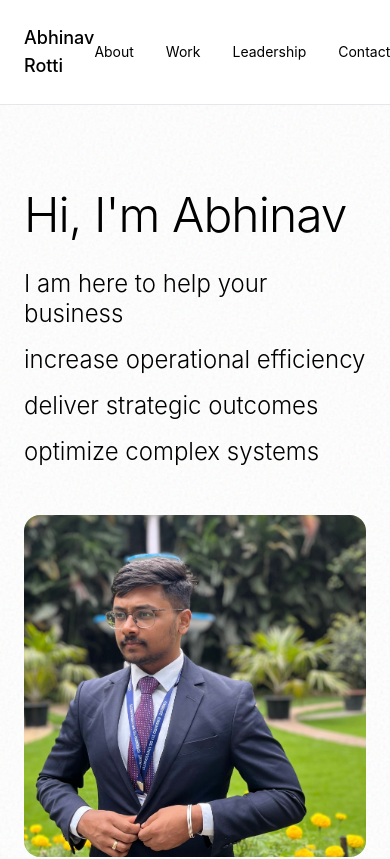
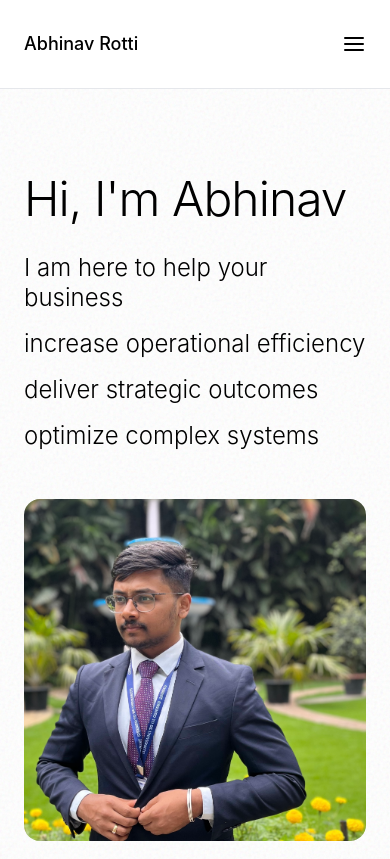
Before and after one commit to AidenCipher/abhinav-portfolio, a Next.js app: page / in a window 390 px wide. Shown: the top 859 px of the page. Built offline with nearby package versions, Linux system fonts and the light colour scheme.

Commit message:
Refactor Navigation component to include mobile menu functionality with animations, update package dependencies by removing 'resend' and other unused modules from package.json and package-lock.json.

```diff
--- a/components/Navigation.tsx
+++ b/components/Navigation.tsx
@@ -1,10 +1,13 @@
 'use client'
 
+import { useState } from 'react'
 import Link from 'next/link'
 import { usePathname } from 'next/navigation'
+import { motion, AnimatePresence } from 'framer-motion'
 
 export default function Navigation() {
   const pathname = usePathname()
+  const [isOpen, setIsOpen] = useState(false)
 
   const links = [
     { href: '/about', label: 'About' },
@@ -13,23 +16,32 @@ export default function Navigation() {
     { href: '/contact', label: 'Contact' },
   ]
 
+  const toggleMenu = () => setIsOpen(!isOpen)
+
   return (
-    // UPDATED LINE: Added sticky, top-0, z-50, and bg-background
-    <nav className="sticky top-0 z-50 bg-background border-b border-gray-200" aria-label="Main navigation">
+    <nav className="sticky top-0 z-50 bg-background/95 backdrop-blur-sm border-b border-gray-200" aria-label="Main navigation">
       <div className="max-w-7xl mx-auto px-6 py-6">
         <div className="flex items-center justify-between">
-          <Link href="/" className="text-foreground hover:opacity-70 transition-opacity">
+          <Link
+            href="/"
+            className="text-foreground hover:opacity-70 transition-opacity z-50 relative"
+            onClick={() => setIsOpen(false)}
+          >
             <span className="text-lg font-medium">Abhinav Rotti</span>
           </Link>
-          <ul className="flex gap-8">
+
+          {/* Desktop Navigation */}
+          <ul className="hidden md:flex gap-8">
             {links.map((link) => {
               const isActive = pathname === link.href
               return (
                 <li key={link.href}>
                   <Link
                     href={link.href}
-                    className={`text-sm transition-opacity hover:opacity-70 ${
-                      isActive ? 'font-medium' : ''
+                    className={`text-sm py-1 transition-all hover:opacity-70 ${
+                      isActive
+                        ? 'font-medium border-b border-foreground'
+                        : 'border-b border-transparent'
                     }`}
                     aria-current={isActive ? 'page' : undefined}
                   >
@@ -39,8 +51,62 @@ export default function Navigation() {
               )
             })}
           </ul>
+
+          {/* Mobile Hamburger Button */}
+          <button
+            onClick={toggleMenu}
+            className="md:hidden z-50 p-2 -mr-2 text-foreground focus:outline-none"
+            aria-label="Toggle menu"
+          >
+            {isOpen ? (
+              <svg width="24" height="24" viewBox="0 0 24 24" fill="none" stroke="currentColor" strokeWidth="2" strokeLinecap="round" strokeLinejoin="round">
+                <line x1="18" y1="6" x2="6" y2="18"></line>
+                <line x1="6" y1="6" x2="18" y2="18"></line>
+              </svg>
+            ) : (
+              <svg width="24" height="24" viewBox="0 0 24 24" fill="none" stroke="currentColor" strokeWidth="2" strokeLinecap="round" strokeLinejoin="round">
+                <line x1="3" y1="12" x2="21" y2="12"></line>
+                <line x1="3" y1="6" x2="21" y2="6"></line>
+                <line x1="3" y1="18" x2="21" y2="18"></line>
+              </svg>
+            )}
+          </button>
         </div>
       </div>
+
+      {/* Mobile Menu Overlay */}
+      <AnimatePresence>
+        {isOpen && (
+          <motion.div
+            initial={{ opacity: 0, height: 0 }}
+            animate={{ opacity: 1, height: 'auto' }}
+            exit={{ opacity: 0, height: 0 }}
+            transition={{ duration: 0.3, ease: 'easeInOut' }}
+            className="md:hidden border-t border-gray-200 bg-background overflow-hidden"
+          >
+            <ul className="flex flex-col px-6 py-8 gap-6">
+              {links.map((link) => {
+                const isActive = pathname === link.href
+                return (
+                  <li key={link.href}>
+                    <Link
+                      href={link.href}
+                      onClick={() => setIsOpen(false)}
+                      className={`text-lg block py-2 transition-all ${
+                        isActive
+                          ? 'font-medium pl-4 border-l-2 border-foreground'
+                          : 'text-accent hover:text-foreground'
+                      }`}
+                    >
+                      {link.label}
+                    </Link>
+                  </li>
+                )
+              })}
+            </ul>
+          </motion.div>
+        )}
+      </AnimatePresence>
     </nav>
   )
 }
--- a/package.json
+++ b/package.json
@@ -13,8 +13,7 @@
     "framer-motion": "^11.0.5",
     "next": "^14.2.0",
     "react": "^18.3.0",
-    "react-dom": "^18.3.0",
-    "resend": "^6.7.0"
+    "react-dom": "^18.3.0"
   },
   "devDependencies": {
     "@types/node": "^20.11.0",
```
Also changed, not shown: 1 other file (tests, documents, lock files or other folders).
